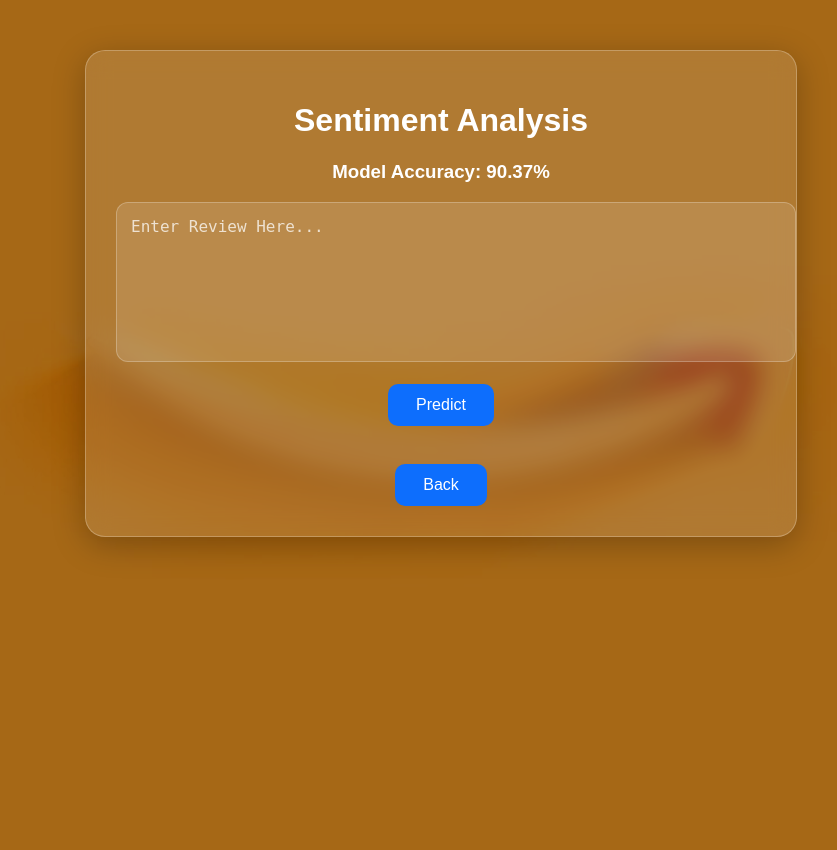
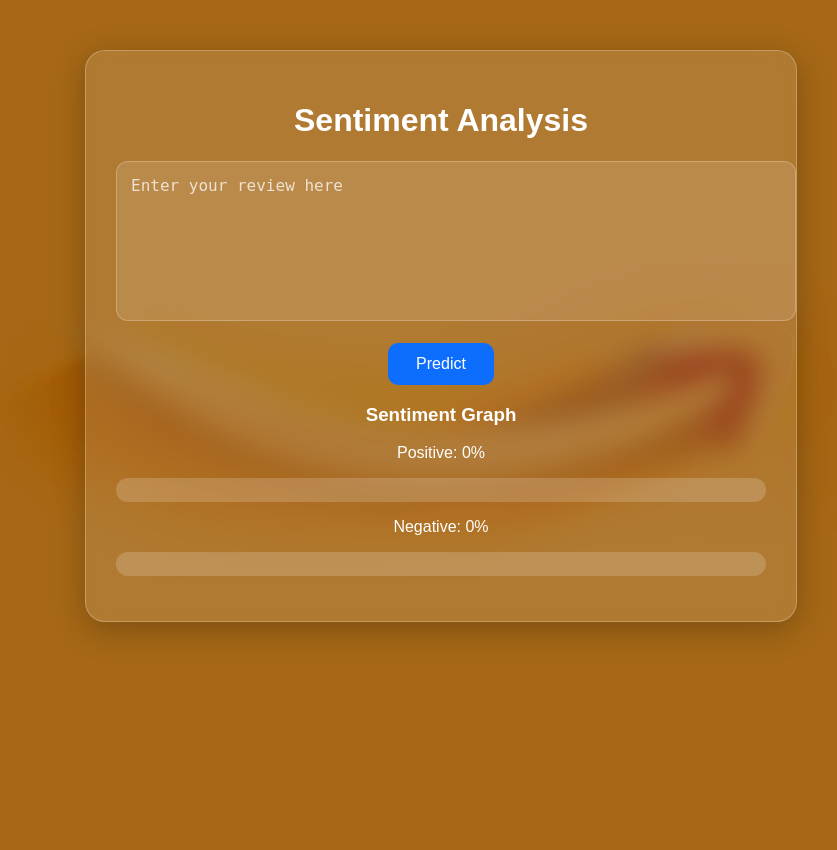
Before and after one commit to Tejaswini01HG/SentimentAnalysis-using-RNN, a Flask app: page /predict in a window 1280 px wide. Shown: the whole page, without its empty margins (199-1036 px from the left). Run offline with Flask 3, Linux system fonts and the light colour scheme; parts of the project's set-up code (start-up, migrations or seed data) failed here and were passed over.

Commit message:
Update index.html

```diff
--- a/templates/index.html
+++ b/templates/index.html
@@ -1,54 +1,41 @@
 <!DOCTYPE html>
 <html>
 <head>
-    <title>Prediction</title>
-    <link rel="stylesheet" href="/static/style.css">
+    <title>Sentiment Analysis</title>
+    <link rel="stylesheet" href="{{ url_for('static', filename='style.css') }}">
 </head>
+
 <body>
-
 <div class="overlay">
 <div class="box">
 
 <h1>Sentiment Analysis</h1>
 
-<h3>Model Accuracy: {{ accuracy }}%</h3>
-
-<form method="POST">
-
-<textarea name="review" placeholder="Enter Review Here..." required>{{ review }}</textarea>
-
+<form action="/predict" method="post">
+<textarea name="review" placeholder="Enter your review here">{{ review if review else "" }}</textarea>
 <br><br>
-
 <button type="submit">Predict</button>
-
 </form>
 
+{% if result %}
 <h2>{{ result }}</h2>
-<h2>{{ stars }}</h2>
+{% endif %}
 
-{% if result %}
-
+{% if positive is defined %}
 <h3>Sentiment Graph</h3>
 
 <p>Positive: {{ positive }}%</p>
 <div class="bar">
-<div class="positive" style="width:{{ positive }}%"></div>
+<div class="positive" style="width: {{ positive }}%;"></div>
 </div>
 
 <p>Negative: {{ negative }}%</p>
 <div class="bar">
-<div class="negative" style="width:{{ negative }}%"></div>
+<div class="negative" style="width: {{ negative }}%;"></div>
 </div>
-
 {% endif %}
-
-<br>
-<a href="/">
-<button>Back</button>
-</a>
 
 </div>
 </div>
-
 </body>
 </html>
```
